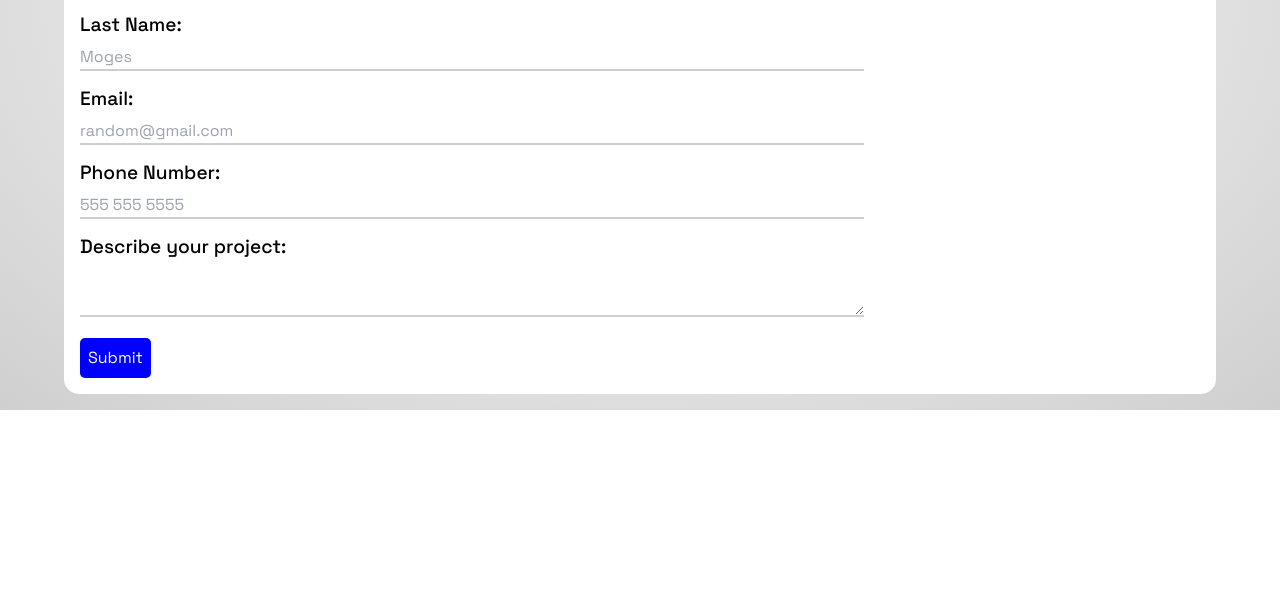
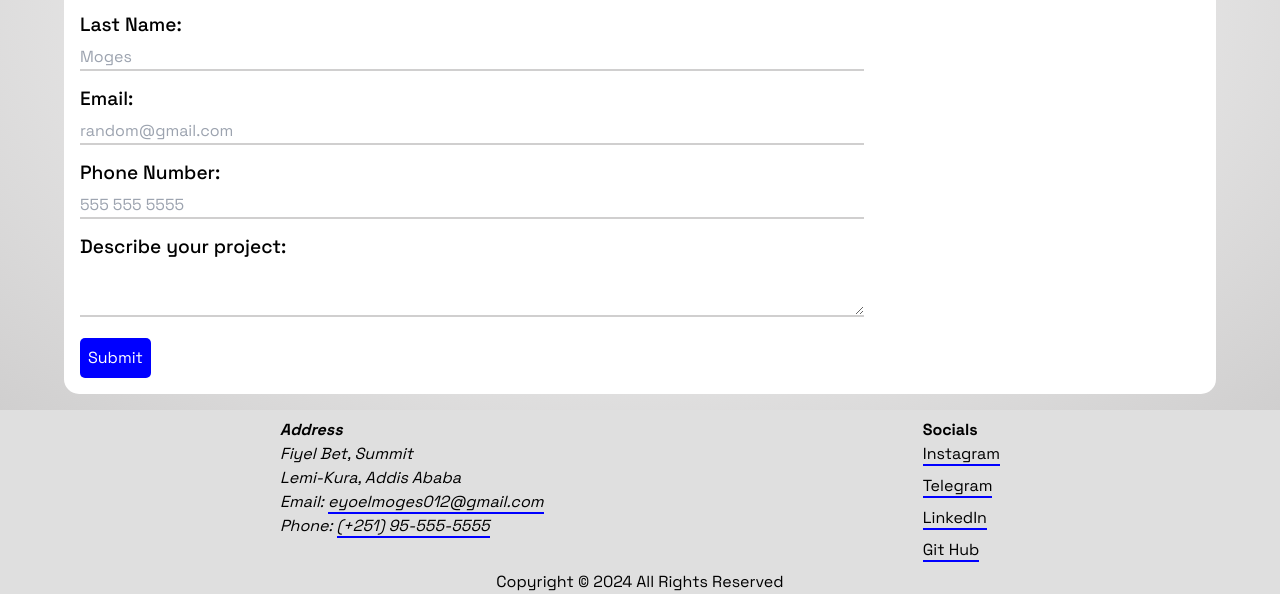
Before and after one commit to eyoelm5/Portfolio, a plain HTML site: page contact.html in a window 1280 px wide. Shown: the part 495-1089 px from the top of the page. Before the commit the page ends 905 px from the top, so only its background shows below. Drawn offline with Linux system fonts and the light colour scheme.

Commit message:
Add socials to footer and footer to contact page

```diff
--- a/contact.html
+++ b/contact.html
@@ -68,5 +68,41 @@
             </section>
         </section>
     </main>
+
+    <!-- FOOTER -->
+    <footer class="footer">
+        <section class="footer__container">
+            <section class="footer__content">
+
+                <!-- ADDRESS -->
+                <address class="footer__address">
+                    <h2 class="footer__h2">Address</h2>
+                    Fiyel Bet, Summit<br/>
+                    Lemi-Kura, Addis Ababa<br/>
+                    Email:
+                    <a class="footer__link" href="mailto:eyoelmoges012@gmail.com">eyoelmoges012@gmail.com</a
+                    ><br/>
+                    Phone: <a class="footer__link" href="tel:+251 955555555">(+251) 95-555-5555</a>
+                </address>
+
+                <!-- SOCIALS -->
+                <section>
+                    <h2 class="footer__h2">Socials</h2>
+                    <ol class="footer__socials">
+                        <li><a class="footer__link" href="">Instagram</a></li>
+                        <li><a class="footer__link" href="">Telegram</a></li>
+                        <li><a class="footer__link" href="">LinkedIn</a></li>
+                        <li><a class="footer__link" href="">Git Hub</a></li>
+                   </ol>
+                </section>
+            </section>
+
+            <!-- COPYRIGHTS -->
+            <div class="copyright">
+                <span class="nowrap">Copyright &copy; 2024</span>
+                <span class="nowrap">All Rights Reserved</span>
+            </div>
+        </section>
+    </footer>
 </body>
 </html>
--- a/css/style.css
+++ b/css/style.css
@@ -90,7 +90,7 @@ body{
     width: 80%;
 }
 
-.nav__link:is(:hover,:focus){
+.nav__link:is(:hover,:focus,:active){
     color: var(--WHITE-COLOR);
 }
 
@@ -247,8 +247,23 @@ body{
     background-color: var(--MAIN-BGCOLOR);
 }
 
-.footer__address{
+.footer__content{
+    display: flex;
+    flex-flow: row nowrap;
+    justify-content: space-between;
+    max-width: 46rem;
+    margin: auto;
     padding: 0.5rem;
+}
+
+.footer__socials{
+    display: flex;
+    flex-flow: column nowrap;
+    gap:0.5rem;
+}
+
+.footer__h2{
+    font-weight: bold;
 }
 
 .footer__link{
```
Also changed, not shown: index.html (+14 -0 lines).
